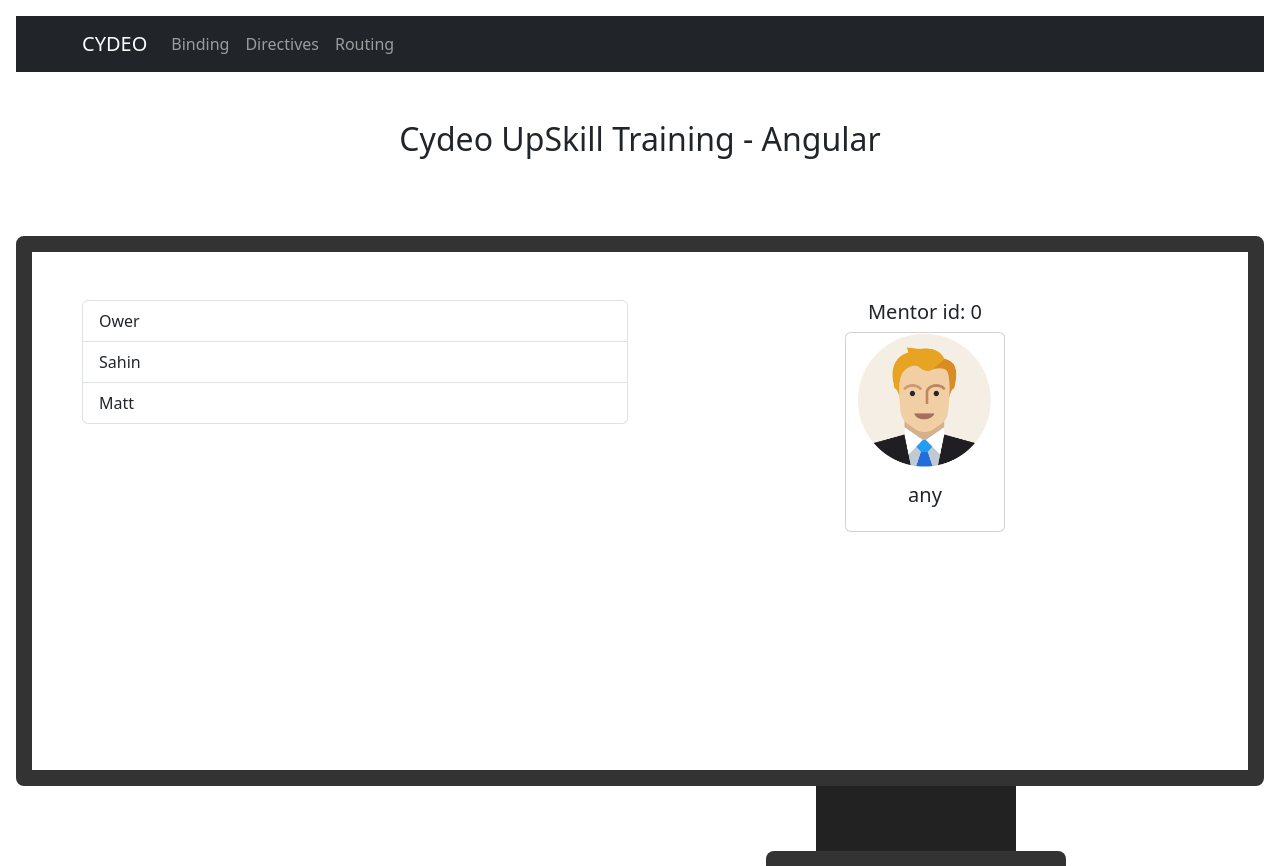
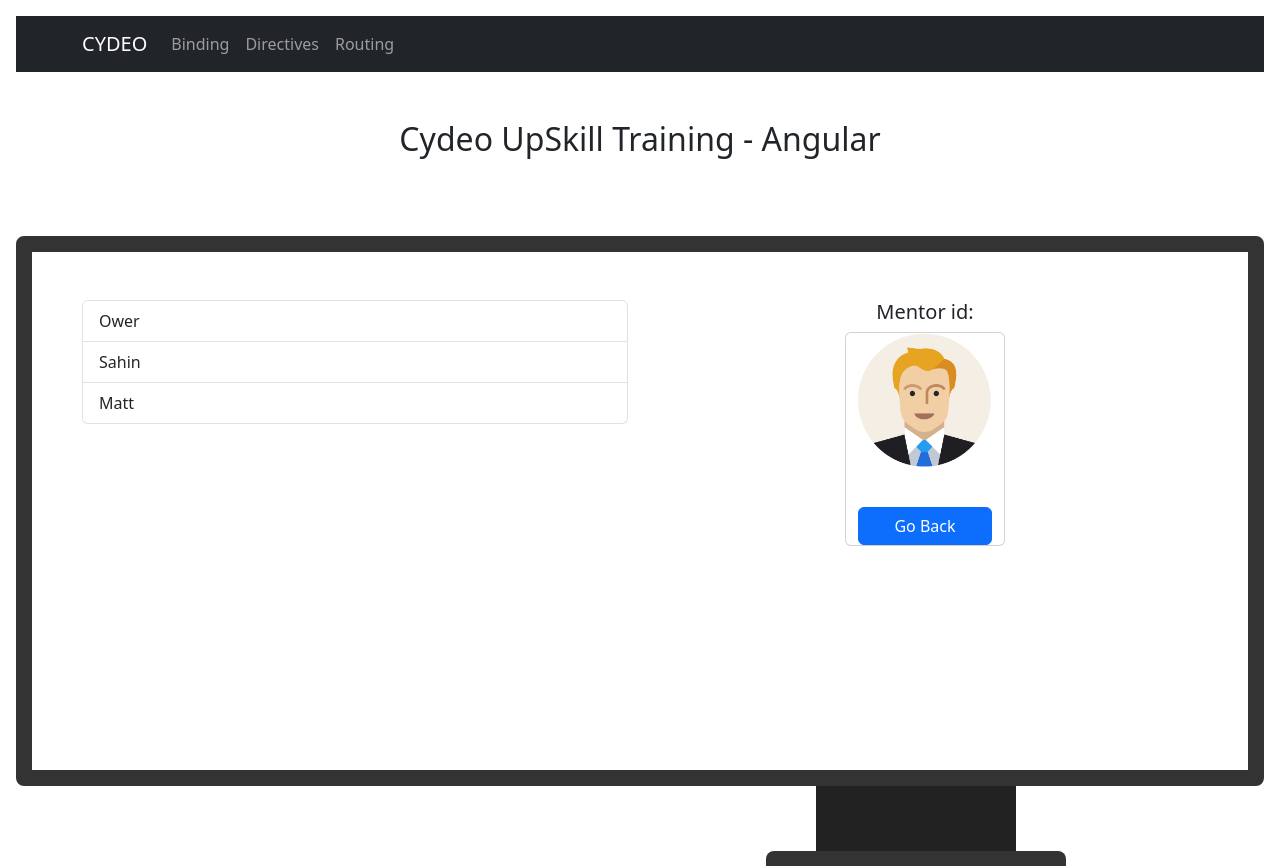
Before and after one commit to owermaiden/ower-second, an Angular app: page /routes in a window 1280 px wide. Built offline with nearby package versions, Linux system fonts and the light colour scheme.

Commit message:
final routing

```diff
--- a/src/app/routing/details/details.component.html
+++ b/src/app/routing/details/details.component.html
@@ -1,12 +1,13 @@
 <div class="row d-flex justify-content-center">
     <!-- <h5 class="text-center">Mentor id: {{ mentor.id }}</h5> -->
-    <h5 class="text-center">Mentor id: {{ mentorId }}</h5>
+    <h5 class="text-center">Mentor id: {{ selected?.id }}</h5>
     <div class="card" style="width: 10rem;">
       <img src="assets/images/403022_business man_male_user_avatar_profile_icon.png" class="card-img-top" alt="...">
       <div class="card-body text-center">
         <!-- <h5 class="card-title">{{ mentor?.name }}</h5> -->
-        <h5 class="card-title">any</h5>
+        <h5 class="card-title">{{ selected?.name }}</h5>
+        <h5 class="card-title">{{ selected?.likeCount }}</h5>
       </div>
-      <!-- <div class="button btn btn-primary" >Go Back</div> -->
+      <div class="button btn btn-primary" (click)="goBack()">Go Back</div>
   </div>
 </div>
--- a/src/app/routing/details/details.component.ts
+++ b/src/app/routing/details/details.component.ts
@@ -1,6 +1,7 @@
 import { Component } from '@angular/core';
 import { ActivatedRoute } from '@angular/router';
 import { Mentor } from 'src/app/shared/mentor';
+import { Location } from '@angular/common';
 
 @Component({
   selector: 'app-details',
@@ -9,12 +10,20 @@ import { Mentor } from 'src/app/shared/mentor';
 })
 export class DetailsComponent {
 
-  mentor: Mentor | undefined;
-  mentorId: number | undefined;
+  selected: Mentor | undefined;
+  mentors: Mentor[] = [
+    new Mentor(1,'Ower', 12),
+    new Mentor(2,'Sahin', 23),
+    new Mentor(3,'Matt', 4)
+  ];
 
-  constructor(private route: ActivatedRoute){
+  constructor(private route: ActivatedRoute, private location: Location){
 
     let index= Number(this.route.snapshot.paramMap.get('id'));
-    this.mentorId = index;
+    this.selected = this.mentors[index - 1];
+  }
+
+  goBack(){
+    this.location.back();
   }
 }
```
